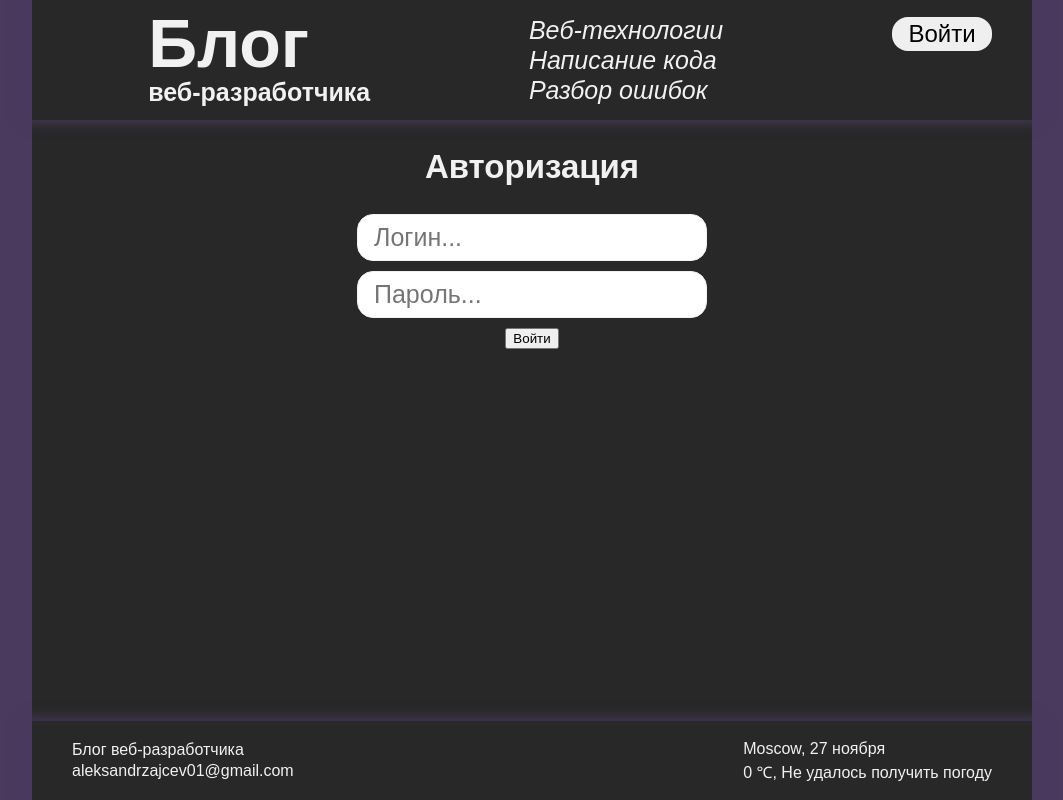
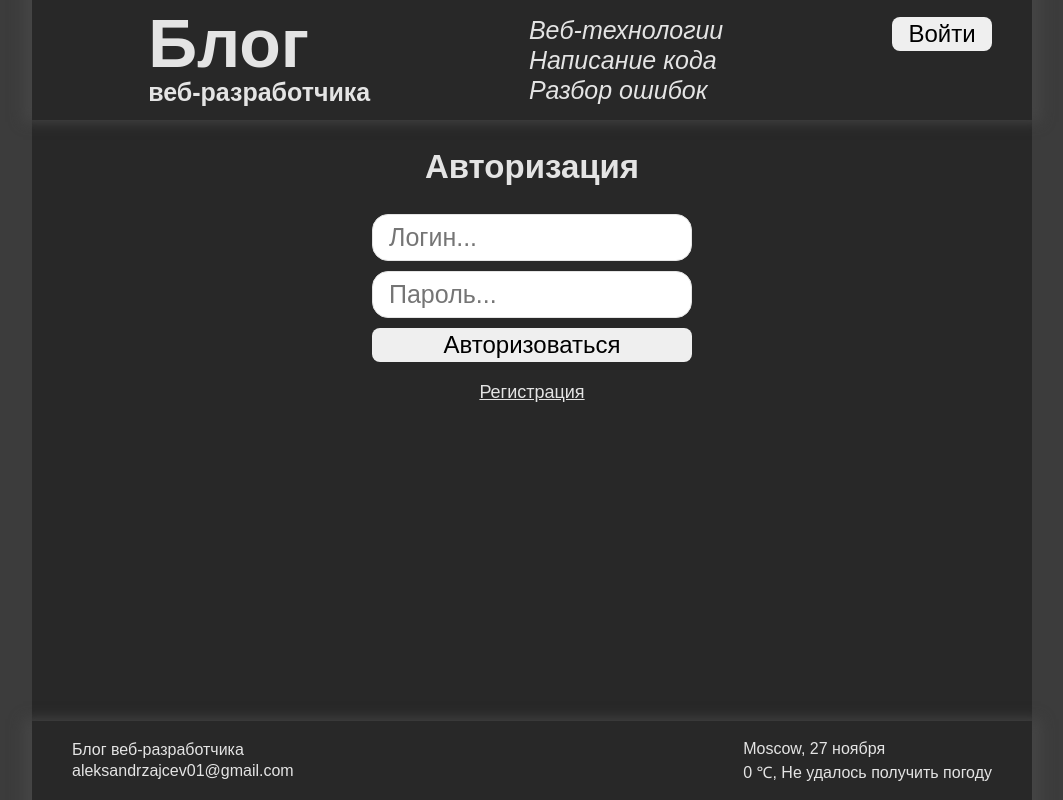
Before and after one commit to katsu-w/blog, a React (Vite) app: page /login in a window 1280 px wide. Shown: the whole page, without its empty margins (108-1171 px from the left). Built offline with nearby package versions, Linux system fonts and the light colour scheme; no server answers; a web font is replaced by a local one.

Commit message:
Вынос кнопки в отдельный компонент + ссылка на регистрацию

```diff
--- /dev/null
+++ b/src/components/UI/button/button.jsx
@@ -0,0 +1,24 @@
+import styled from 'styled-components';
+
+const ButtonContainer = ({ children, className, ...props }) => {
+	return (
+		<button className={className} {...props}>
+			{children}
+		</button>
+	);
+};
+
+export const Button = styled(ButtonContainer)`
+	color: #000;
+	font-size: 24px;
+	width: ${({width = '100%'}) => width};
+	padding: 3px;
+	margin: 0;
+	border: none;
+	border-radius: 8px;
+	transition: 0.2s ease;
+
+	&:hover {
+		transform: scale(1.03);
+	}
+`;
--- a/src/components/UI/index.js
+++ b/src/components/UI/index.js
@@ -1 +1,2 @@
 export * from './input/input';
+export * from './button/button';
--- a/src/components/UI/input/input.jsx
+++ b/src/components/UI/input/input.jsx
@@ -7,9 +7,9 @@ const InputContainer = ({ className, ...props }) => {
 };
 
 export const Input = styled(InputContainer)`
-  padding: 8px 16px;
-	width: 350px;
-	border: 1px solid #f1f1f1;
+	padding: 8px 16px;
+	width: ${({ width = '100%' }) => width};
+	border: 1px solid #e4e4e4;
 	border-radius: 16px;
 	font-size: 25px;
 `;
--- a/src/components/footer/footer.jsx
+++ b/src/components/footer/footer.jsx
@@ -61,6 +61,6 @@ export const Footer = styled(FooterContainer)`
 	display: flex;
 	justify-content: space-between;
 	align-items: center;
-	box-shadow: 0 7px 12px 9px rgba(74, 58, 94, 1);
+	box-shadow: 0 7px 12px 9px rgb(69, 69, 69);
 	background-color: #282828;
 `;
--- a/src/components/header/Header.jsx
+++ b/src/components/header/Header.jsx
@@ -30,6 +30,6 @@ export const Header = styled(HeaderContainer)`
 	justify-content: space-between;
 	align-items: center;
 	width: 1000px;
-	box-shadow: 0 -7px 12px 9px rgba(74, 58, 94, 1);
+	box-shadow: 0 -7px 12px 9px rgb(69, 69, 69);
 	background-color: #282828;
 `
--- a/src/components/header/components/control-panel/ControlPanel.jsx
+++ b/src/components/header/components/control-panel/ControlPanel.jsx
@@ -1,26 +1,12 @@
 import styled from 'styled-components';
 import { Icon } from '../../../icon/icon.jsx';
 import { Link, useNavigate } from 'react-router-dom';
+import { Button } from '../../../UI/index.js';
 
 const RightAligned = styled.div`
 	display: flex;
 	justify-content: flex-end;
 	gap: 20px;
-`;
-
-const LoginButton = styled.button`
-	color: #000;
-	font-size: 24px;
-	width: 100px;
-	padding: 3px;
-	margin: 0;
-	border: none;
-	border-radius: 16px;
-	transition: 0.2s ease;
-
-	&:hover {
-		transform: scale(1.03);
-	}
 `;
 
 const GoBackButton = styled.button`
@@ -39,7 +25,7 @@ const ControlPanelContainer = ({ className }) => {
 		<div className={className}>
 			<RightAligned>
 				<Link to="/login">
-					<LoginButton>Войти</LoginButton>
+					<Button width="100px">Войти</Button>
 				</Link>
 			</RightAligned>
 			<RightAligned>
--- a/src/index.css
+++ b/src/index.css
@@ -17,8 +17,8 @@
 
 body {
 	margin: 0;
-	color: #f1f1f1;
-	background-color: #4a3a5e;
+	color: #e4e4e4;
+	background-color: #3c3c3c;
 }
 
 h2 {
--- a/src/pages/authorization/authorization.jsx
+++ b/src/pages/authorization/authorization.jsx
@@ -4,7 +4,8 @@ import { yupResolver } from '@hookform/resolvers/yup';
 import { server } from '../../bff';
 import { useState } from 'react';
 import styled from 'styled-components';
-import { Input } from '../../components/UI';
+import { Button, Input } from '../../components/UI';
+import { Link } from 'react-router-dom';
 
 const authFormSchema = yup.object().shape({
 	login: yup
@@ -26,6 +27,13 @@ const authFormSchema = yup.object().shape({
 		.min(6, 'Неверно заполнен пароль. Минимальное количество символов - 6.')
 		.max(30, 'Неверно заполнен пароль. Максимальное количество символов - 30.'),
 });
+
+const StyledLink = styled(Link)`
+	text-align: center;
+	text-decoration: underline;
+	margin: 10px 0;
+	font-size: 18px;
+`;
 
 const AuthorizationContainer = ({ className }) => {
 	const {
@@ -65,8 +73,9 @@ const AuthorizationContainer = ({ className }) => {
 					placeholder="Пароль..."
 					{...register('password')}
 				/>
-				<button type="submit" disabled={!!formError}>Войти</button>
+				<Button type="submit" disabled={!!formError}>Авторизоваться</Button>
 				{errorMassage && <div>{errorMassage}</div>}
+				<StyledLink to="/register">Регистрация</StyledLink>
 			</form>
 		</main>
 	);
@@ -82,5 +91,6 @@ export const Authorization = styled(AuthorizationContainer)`
 		flex-direction: column;
 		align-items: center;
 		gap: 10px;
+		width: 320px;
 	}
 `;
```
